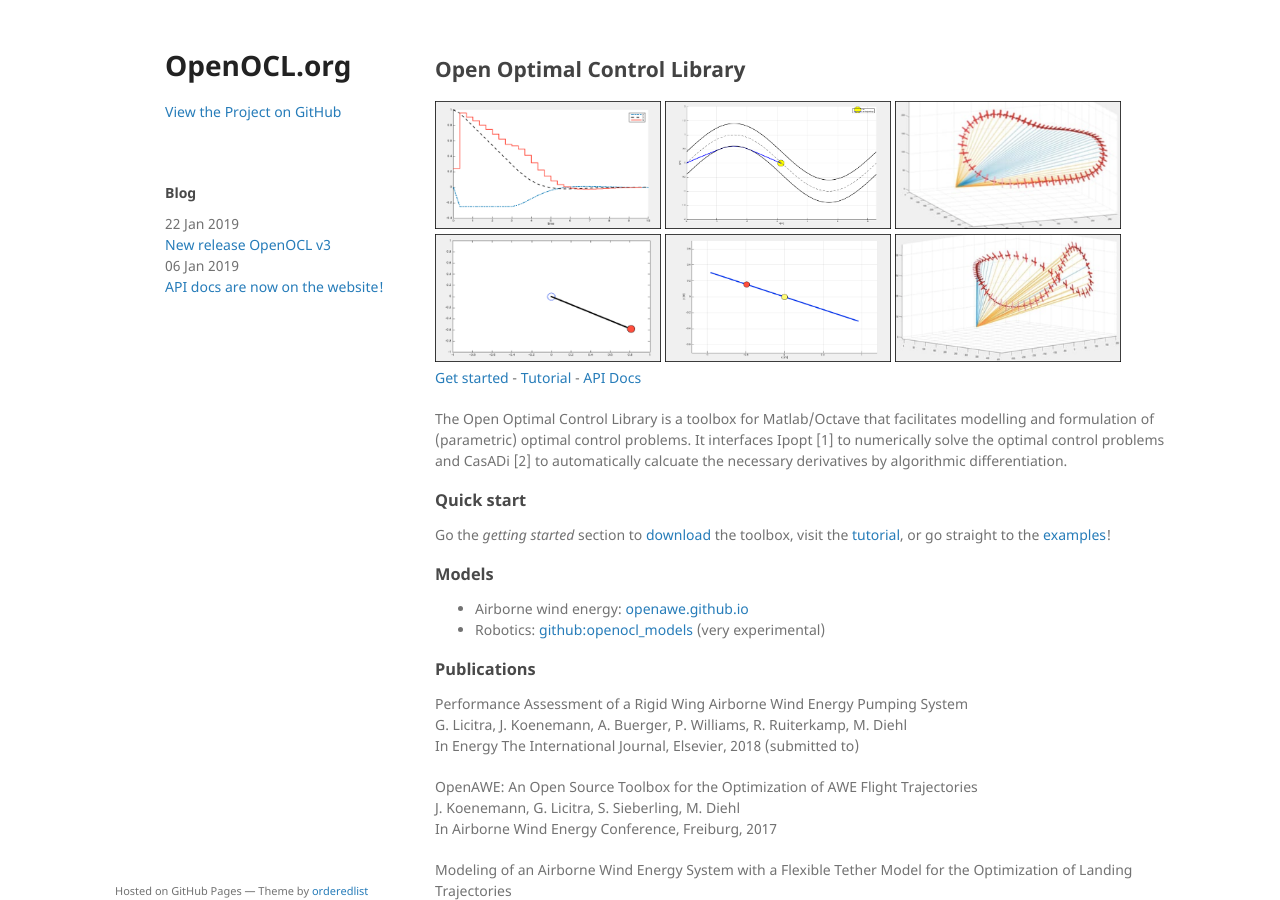
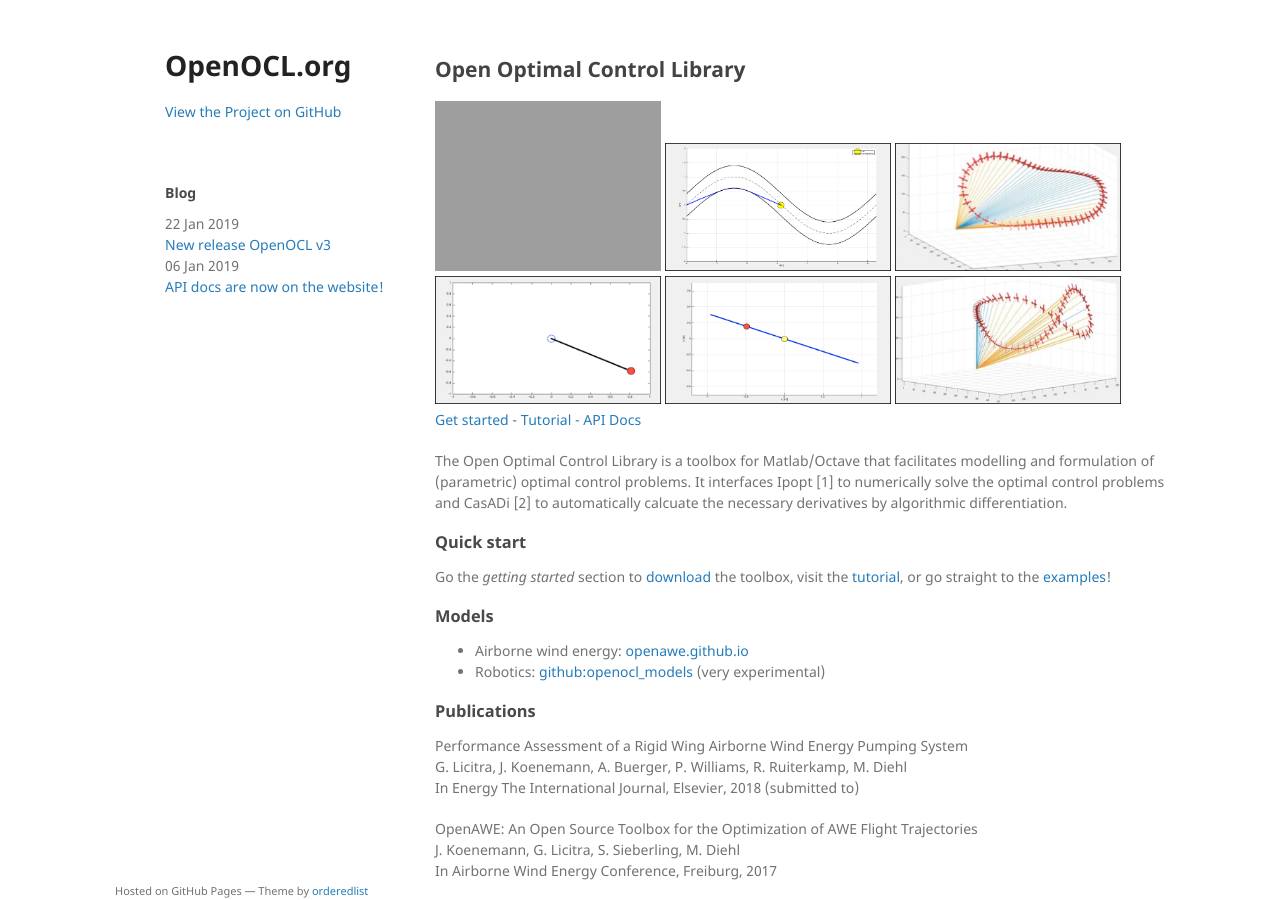
Before and after one commit to OpenOCL/openocl.github.io, a Jekyll site: the page built from index.md, in a window 1280 px wide and 900 px high. Built offline with Jekyll 4.4.1, drawn with Linux system fonts in a browser that asks for light colours; our own code applies the rules of GitHub Pages for plain Markdown files.

Commit message:
Update index.md

```diff
--- a/index.md
+++ b/index.md
@@ -1,7 +1,7 @@
 ---
 title: Open Optimal Control Library
 ---
-<img src="https://openocl.org/imgs/vdp.png" width="31%"> <img src="https://openocl.org/imgs/car.png" width="31%"> <img src="https://openocl.org/imgs/circ.png" width="31%">
+<img src="https://openocl.org/imgs/cartepole.gif" width="31%"> <img src="https://openocl.org/imgs/car.png" width="31%"> <img src="https://openocl.org/imgs/circ.png" width="31%">
 <img src="https://openocl.org/imgs/pend.png" width="31%"> <img src="https://openocl.org/imgs/ballbeam.png" width="31%"> <img src="https://openocl.org/imgs/lemn.png" width="31%">
 [Get started](get-started.md) - [Tutorial](tutorial.md) - [API Docs](api-docs.md)
 
```
